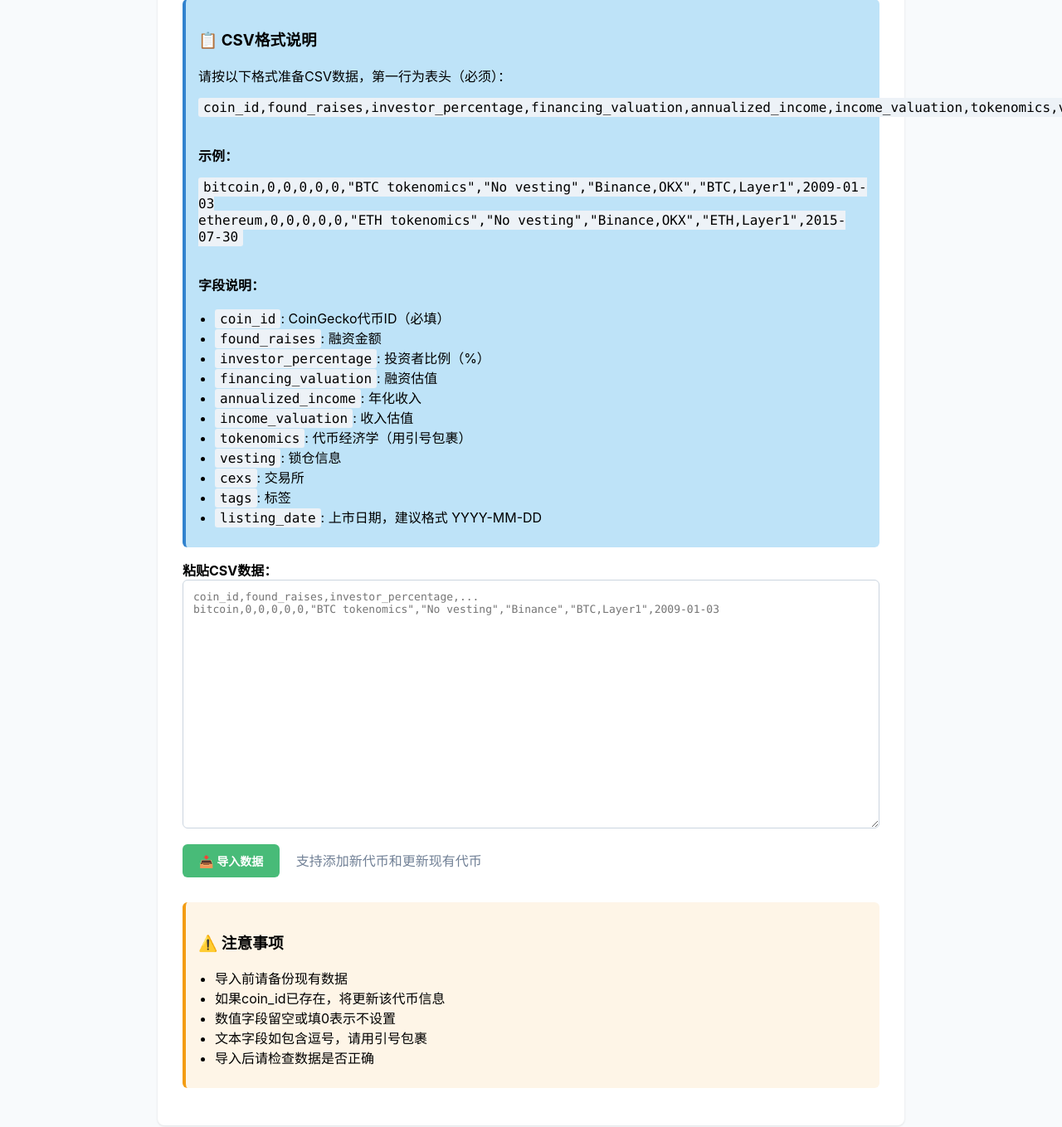
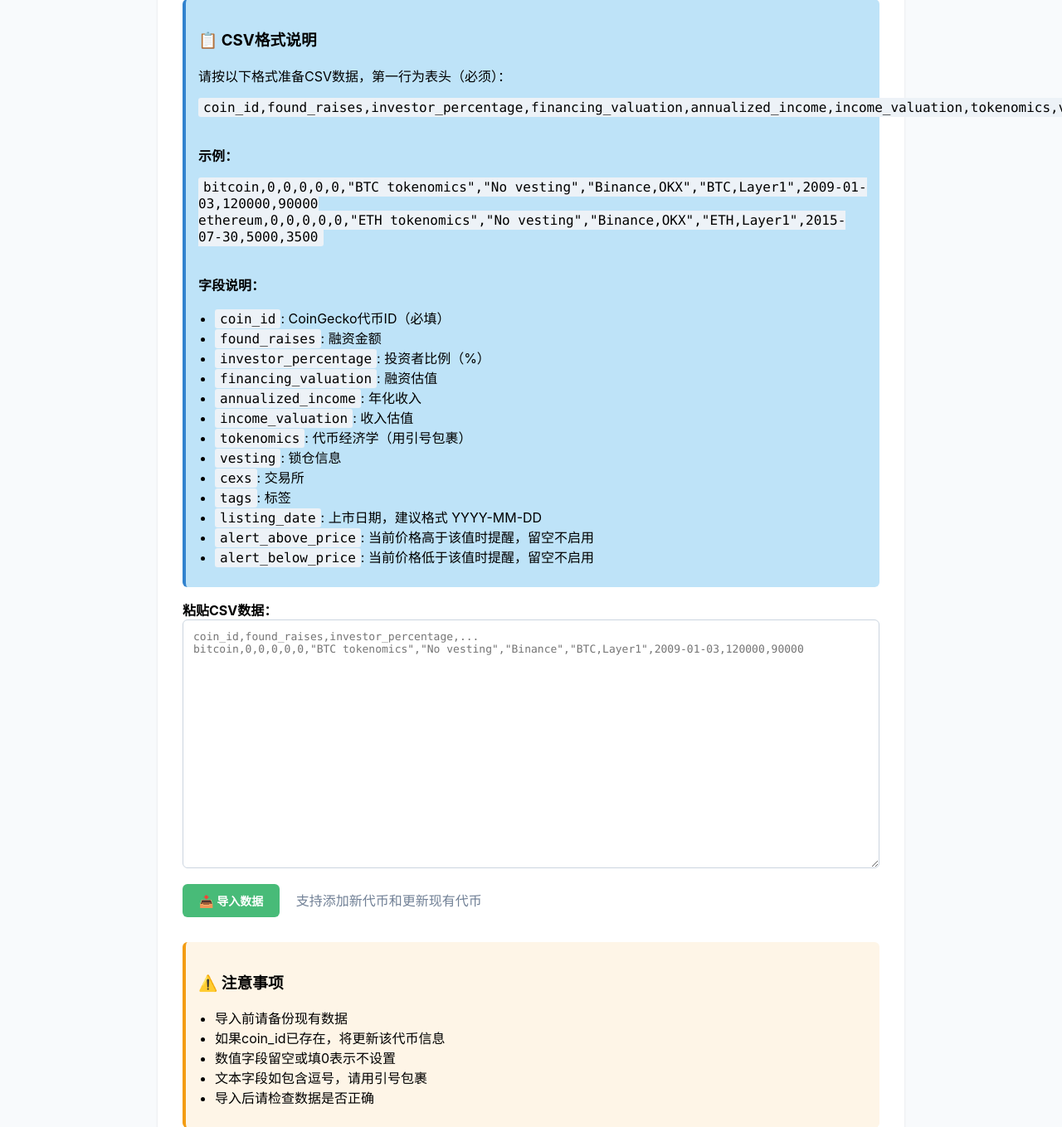
Before and after one commit to BenjaminZH1777/crypto-prices-dashboard, a Flask app: page /batch-import in a window 1280 px wide; the page is wider, and only the part inside the window is pictured. Shown: the part 178-1537 px from the top of that part at 83% size. Run offline with Flask 3, Linux system fonts and the light colour scheme; the visitor is signed in with stand-in values (Sample User, id 1).

Commit message:
add manual price alerts

```diff
--- a/app.py
+++ b/app.py
@@ -85,6 +85,12 @@ def ensure_schema_migrations() -> None:
         if 'listing_date' not in names:
             db.session.execute(text("ALTER TABLE coin ADD COLUMN listing_date TEXT"))
             db.session.commit()
+        if 'alert_above_price' not in names:
+            db.session.execute(text("ALTER TABLE coin ADD COLUMN alert_above_price FLOAT"))
+            db.session.commit()
+        if 'alert_below_price' not in names:
+            db.session.execute(text("ALTER TABLE coin ADD COLUMN alert_below_price FLOAT"))
+            db.session.commit()
     except Exception:
         db.session.rollback()
         # ignore
@@ -140,6 +146,8 @@ class Coin(db.Model):
     cexs = db.Column(db.Text)
     tags = db.Column(db.Text)
     listing_date = db.Column(db.String(20))
+    alert_above_price = db.Column(db.Float)
+    alert_below_price = db.Column(db.Float)
 
 
 class SystemSettings(db.Model):
@@ -514,6 +522,8 @@ def manage():
         cexs = request.form.get('cexs', '')
         tags = request.form.get('tags', '')
         listing_date = request.form.get('listing_date', '')
+        alert_above_price = parse_optional_float(request.form.get('alert_above_price'))
+        alert_below_price = parse_optional_float(request.form.get('alert_below_price'))
 
         # Try to resolve friendly inputs (e.g., names/symbols) to a real CoinGecko id
         resolved_id = resolve_coingecko_id(coin_id)
@@ -540,6 +550,8 @@ def manage():
                 coin.cexs = cexs
                 coin.tags = tags
                 coin.listing_date = listing_date
+                coin.alert_above_price = alert_above_price
+                coin.alert_below_price = alert_below_price
             else:
                 coin = Coin(
                     coin_id=resolved_id,
@@ -556,7 +568,9 @@ def manage():
                     vesting=vesting,
                     cexs=cexs,
                     tags=tags,
-                    listing_date=listing_date
+                    listing_date=listing_date,
+                    alert_above_price=alert_above_price,
+                    alert_below_price=alert_below_price
                 )
                 db.session.add(coin)
             try:
@@ -596,6 +610,8 @@ def edit_coin(coin_db_id: int):
         cexs = request.form.get('cexs', '')
         tags = request.form.get('tags', '')
         listing_date = request.form.get('listing_date', '')
+        alert_above_price = parse_optional_float(request.form.get('alert_above_price'))
+        alert_below_price = parse_optional_float(request.form.get('alert_below_price'))
 
         resolved_id = resolve_coingecko_id(new_coin_id)
         valid_ids = get_valid_coin_ids_set()
@@ -617,6 +633,8 @@ def edit_coin(coin_db_id: int):
             coin.cexs = cexs
             coin.tags = tags
             coin.listing_date = listing_date
+            coin.alert_above_price = alert_above_price
+            coin.alert_below_price = alert_below_price
             try:
                 db.session.commit()
             except Exception as e:
@@ -680,6 +698,8 @@ def api_data():
                 'cexs': coin.cexs,
                 'tags': coin.tags,
                 'listing_date': coin.listing_date,
+                'alert_above_price': coin.alert_above_price,
+                'alert_below_price': coin.alert_below_price,
             }
             table_data.append(table_row)
         # Include cache metadata so UI can show last/next refresh
@@ -807,6 +827,8 @@ def batch_import():
                         coin.cexs = row.get('cexs', '')
                         coin.tags = row.get('tags', '')
                         coin.listing_date = row.get('listing_date', '')
+                        coin.alert_above_price = to_float(row.get('alert_above_price'))
+                        coin.alert_below_price = to_float(row.get('alert_below_price'))
                         updated_count += 1
                     else:
                         # 添加新代币
@@ -821,7 +843,9 @@ def batch_import():
                             vesting=row.get('vesting', ''),
                             cexs=row.get('cexs', ''),
                             tags=row.get('tags', ''),
-                            listing_date=row.get('listing_date', '')
+                            listing_date=row.get('listing_date', ''),
+                            alert_above_price=to_float(row.get('alert_above_price')),
+                            alert_below_price=to_float(row.get('alert_below_price'))
                         )
                         db.session.add(coin)
                         imported_count += 1
@@ -964,6 +988,14 @@ def startup_health_check():
                     db.session.execute(text("ALTER TABLE coin ADD COLUMN listing_date TEXT"))
                     db.session.commit()
                     app.logger.info("Database schema updated")
+                if 'alert_above_price' not in names:
+                    db.session.execute(text("ALTER TABLE coin ADD COLUMN alert_above_price FLOAT"))
+                    db.session.commit()
+                    app.logger.info("Database schema updated")
+                if 'alert_below_price' not in names:
+                    db.session.execute(text("ALTER TABLE coin ADD COLUMN alert_below_price FLOAT"))
+                    db.session.commit()
+                    app.logger.info("Database schema updated")
             except Exception as e:
                 app.logger.error(f"Schema migration failed: {e}")
                 db.session.rollback()
--- a/init_db.py
+++ b/init_db.py
@@ -30,6 +30,8 @@ def initialize_database() -> None:
             ('cexs', 'TEXT'),
             ('tags', 'TEXT'),
             ('listing_date', 'TEXT'),
+            ('alert_above_price', 'FLOAT'),
+            ('alert_below_price', 'FLOAT'),
         ]
         for col_name, col_type in migrations:
             if col_name not in cols:
--- a/templates/batch_import.html
+++ b/templates/batch_import.html
@@ -103,13 +103,13 @@
             <h3>📋 CSV格式说明</h3>
             <p>请按以下格式准备CSV数据，第一行为表头（必须）：</p>
             <code>
-coin_id,found_raises,investor_percentage,financing_valuation,annualized_income,income_valuation,tokenomics,vesting,cexs,tags,listing_date
+coin_id,found_raises,investor_percentage,financing_valuation,annualized_income,income_valuation,tokenomics,vesting,cexs,tags,listing_date,alert_above_price,alert_below_price
             </code>
             <br><br>
             <p><strong>示例：</strong></p>
             <code>
-bitcoin,0,0,0,0,0,"BTC tokenomics","No vesting","Binance,OKX","BTC,Layer1",2009-01-03<br>
-ethereum,0,0,0,0,0,"ETH tokenomics","No vesting","Binance,OKX","ETH,Layer1",2015-07-30
+bitcoin,0,0,0,0,0,"BTC tokenomics","No vesting","Binance,OKX","BTC,Layer1",2009-01-03,120000,90000<br>
+ethereum,0,0,0,0,0,"ETH tokenomics","No vesting","Binance,OKX","ETH,Layer1",2015-07-30,5000,3500
             </code>
             <br><br>
             <p><strong>字段说明：</strong></p>
@@ -125,6 +125,8 @@ ethereum,0,0,0,0,0,"ETH tokenomics","No vesting","Binance,OKX","ETH,Layer1",2015
                 <li><code>cexs</code>: 交易所</li>
                 <li><code>tags</code>: 标签</li>
                 <li><code>listing_date</code>: 上市日期，建议格式 YYYY-MM-DD</li>
+                <li><code>alert_above_price</code>: 当前价格高于该值时提醒，留空不启用</li>
+                <li><code>alert_below_price</code>: 当前价格低于该值时提醒，留空不启用</li>
             </ul>
         </div>
 
@@ -133,7 +135,7 @@ ethereum,0,0,0,0,0,"ETH tokenomics","No vesting","Binance,OKX","ETH,Layer1",2015
 
             <label for="csv_data"><strong>粘贴CSV数据：</strong></label>
             <textarea name="csv_data" id="csv_data" placeholder="coin_id,found_raises,investor_percentage,...
-bitcoin,0,0,0,0,0,&quot;BTC tokenomics&quot;,&quot;No vesting&quot;,&quot;Binance&quot;,&quot;BTC,Layer1&quot;,2009-01-03"></textarea>
+bitcoin,0,0,0,0,0,&quot;BTC tokenomics&quot;,&quot;No vesting&quot;,&quot;Binance&quot;,&quot;BTC,Layer1&quot;,2009-01-03,120000,90000"></textarea>
 
             <div style="margin-top: 15px;">
                 <button type="submit" class="btn">📥 导入数据</button>
--- a/templates/index.html
+++ b/templates/index.html
@@ -595,6 +595,8 @@
                     <th class="important-col" data-sort="coin_name" onclick="handleSort('coin_name')">代币名称</th>
                     <th data-sort="listing_date" onclick="handleSort('listing_date')">上市日期</th>
                     <th class="price-col important-col" data-sort="price" onclick="handleSort('price')">当前价格</th>
+                    <th data-sort="alert_above_price" onclick="handleSort('alert_above_price')">高于提醒</th>
+                    <th data-sort="alert_below_price" onclick="handleSort('alert_below_price')">低于提醒</th>
                     <th data-sort="pct_24h" onclick="handleSort('pct_24h')">24h %</th>
                     <th data-sort="pct_7d" onclick="handleSort('pct_7d')">7d %</th>
                     <th data-sort="current_supply" onclick="handleSort('current_supply')">流通供应量</th>
```
Also changed, not shown: price_monitor.py (+52 -4 lines), static/script.js (+19 -3 lines), templates/edit.html (+7 -0 lines), templates/manage.html (+11 -0 lines), templates/settings.html (+7 -1 lines), 1 other file.
